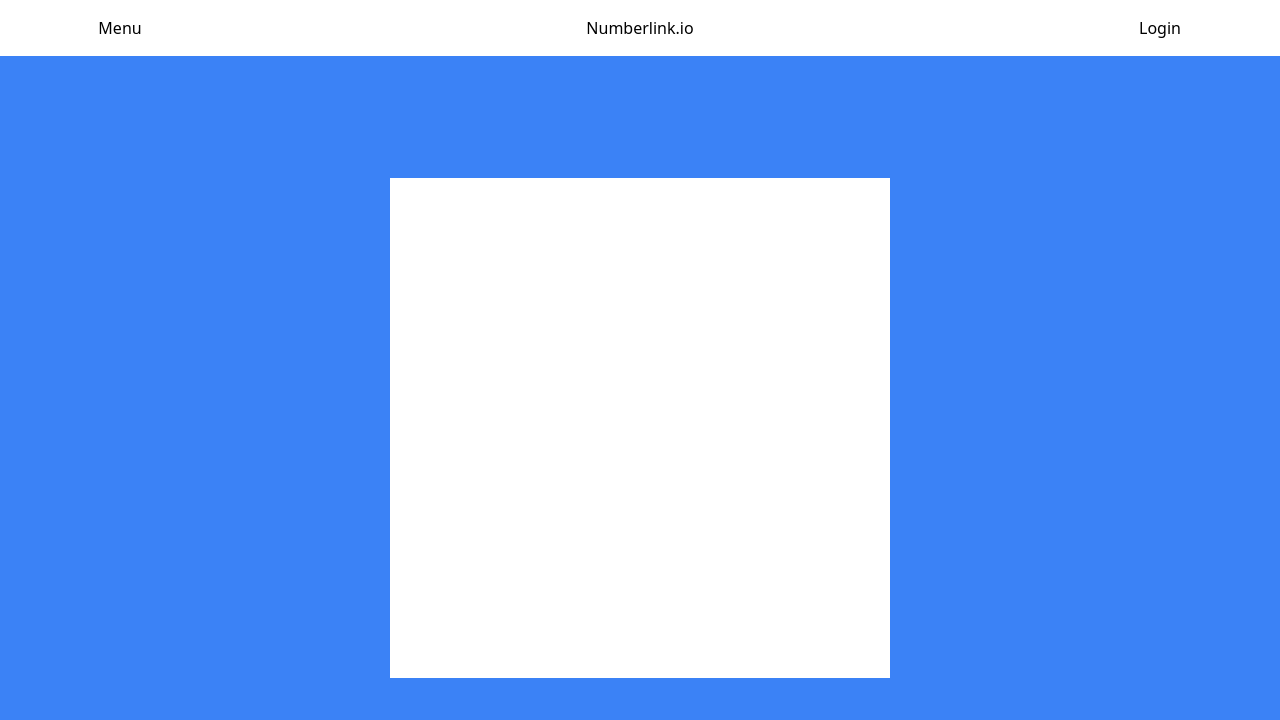
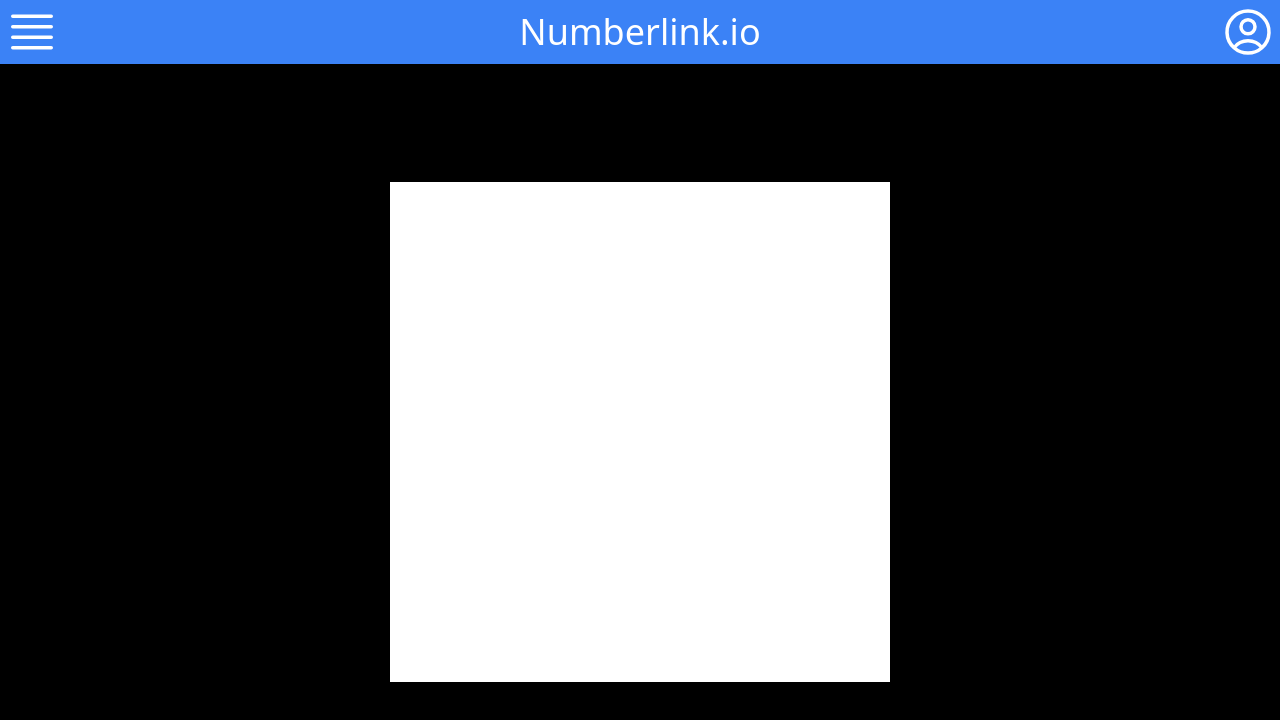
Before and after one commit to Ickyeris/NumberLink.io, a React (Vite) app in the folder client/: page /main in a window 1280 px wide. Shown: the top 720 px of the page. Built offline with nearby package versions, Linux system fonts and the light colour scheme.

Commit message:
fleshed out the login modal. added icons

```diff
--- a/client/package.json
+++ b/client/package.json
@@ -11,11 +11,13 @@
     "preview": "vite preview"
   },
   "dependencies": {
+    "@react-spring/web": "^9.7.5",
     "express": "^4.21.0",
     "pg": "^8.13.0",
     "react": "^18.3.1",
     "react-dom": "^18.3.1",
     "react-router-dom": "^6.26.1",
+    "react-spring": "^9.7.4",
     "styled-components": "^6.1.13",
     "tailwindcss": "^3.4.13"
   },
--- a/client/src/components/modals/login/loginmodal.tsx
+++ b/client/src/components/modals/login/loginmodal.tsx
@@ -1,5 +1,6 @@
 import React, { useState } from 'react'
-import "../../../output.css"
+import { useSpring, animated } from '@react-spring/web'
+import '../../../output.css'
 
 type LoginModelProps = {
     isOpen: boolean
@@ -7,23 +8,19 @@ type LoginModelProps = {
 }
 
 const LoginModal = ({ isOpen, onClose }: LoginModelProps) => {
-    if (!isOpen) return null;
-
-    const [username, setUsername] = useState("");
-    const [password, setPassword] = useState("")
-    const [isLoading, setIsLoading] = useState(false);
+    const [username, setUsername] = useState('')
+    const [password, setPassword] = useState('')
+    const [isLoading, setIsLoading] = useState(false)
     const [errorMessage, setErrorMessage] = useState('')
     const [showPassword, setShowPassword] = useState(false)
 
-
-
     const handleSubmit = async () => {
-        setErrorMessage('');
-        setIsLoading(true);
+        setErrorMessage('')
+        setIsLoading(true)
 
         const loginData = {
             username,
-            password
+            password,
         }
 
         try {
@@ -32,87 +29,101 @@ const LoginModal = ({ isOpen, onClose }: LoginModelProps) => {
                 headers: {
                     'Content-Type': 'application/json',
                 },
-                body: JSON.stringify(loginData)
-            });
+                body: JSON.stringify(loginData),
+            })
 
             if (!response.ok) {
-                const errorData = await response.json();
+                const errorData = await response.json()
                 throw new Error(errorData.message || 'Unknown error occurred')
             }
 
-            const data = await response.json();
-            console.log('Login Success!', data);
+            const data = await response.json()
+            console.log('Login Success!', data)
         } catch (error) {
-            setErrorMessage("Connection failed.");
-            console.error("Login failed!:", error);
+            setErrorMessage('Connection failed.')
+            console.error('Login failed!:', error)
         } finally {
-            setIsLoading(false);
+            setIsLoading(false)
         }
     }
 
-    const handleUsernameChange = (e:any) => {
-        setUsername(e?.target.value);
+    const handleUsernameChange = (e: any) => {
+        setUsername(e?.target.value)
     }
 
-    const handlePasswordChange = (e:any) => {
-        setPassword(e?.target.value);
+    const handlePasswordChange = (e: any) => {
+        setPassword(e?.target.value)
     }
 
-
-    const handleClose = (e:any) => {
+    const handleClose = (e: any) => {
         if (e.target === e.currentTarget) {
             onClose();
+            setErrorMessage("");
         }
     }
 
+    const springProps = useSpring({
+        transform: isOpen ? 'translateY(0px)' : 'translateY(-1000px)',
+        opacity: isOpen ? 1 : 0,
+        config: { tension: 200, friction: 20 },
+    })
 
     return (
         <div
+            className={`fixed w-screen h-screen bg-black ${isOpen ? 'bg-opacity-50' : 'bg-opacity-0'} flex justify-center items-center ${isOpen ? '' : 'pointer-events-none'}`}
             onClick={handleClose}
-            className='fixed w-screen h-screen bg-slate-700 bg-opacity-80 flex justify-center items-center'>
-            <div className='w-11/12 max-w-500 h-auto bg-white shadow-2xl rounded-lg flex flex-col p-4'>
-                <div className='w-full h-auto bg-gray-200 flex flex-row p-2'>
-                    <div className='w-1/5'/>
-                    <div className='w-3/5 h-full'>
-                        <h1 className='text-xl text-black'>Login</h1>
+        >
+            <animated.div
+                style={springProps}
+                className="w-11/12 max-w-500 h-auto bg-white shadow-2xl rounded-lg flex flex-col p-2 "
+            >
+                <div className="w-full h-auto flex flex-row p-2">
+                    <div className="w-1/5" />
+                    <div className="w-3/5 h-full">
+                        <h1 className="text-xl text-black">Login</h1>
                     </div>
-                    <div className='w-1/5 flex justify-end'>
-                        <button
-                            onClick={handleClose}
-                            className='text-xl'> X</button>
+                    <div className="w-1/5 h-10 flex justify-center">
+                        <button onClick={handleClose}>
+                            <svg
+                            className='h-full aspect-square '
+                            xmlns="http://www.w3.org/2000/svg" fill="none" viewBox="0 0 24 24" stroke-width="1.5" stroke="currentColor" class="size-6">
+                                <path stroke-linecap="round" stroke-linejoin="round" d="m9.75 9.75 4.5 4.5m0-4.5-4.5 4.5M21 12a9 9 0 1 1-18 0 9 9 0 0 1 18 0Z" />
+                            </svg>
+
+                        </button>
                     </div>
                 </div>
-                <div className='w-full flex-1 flex flex-col justify-center items-center p-4'>
-                    <div className='w-auto h-auto flex'>
-                        <div className='m-2'> Username </div>
+                <div className="w-full flex-1 flex flex-col justify-center items-center p-4">
+                    <div className="w-auto h-auto flex">
+                        <div className="m-2"> Username </div>
                         <input
-                            type='text'
-                            placeholder='Enter username'
+                            type="text"
+                            placeholder="Enter username"
                             value={username}
                             onChange={handleUsernameChange}
-                            className='m-2 border-b-2 border-black bg-transparent outline-none focus:ring-0'
+                            className="m-2 border-b-2 border-black bg-transparent outline-none focus:ring-0"
                             disabled={isLoading}
                         />
                     </div>
-                    <div className='w-auto h-auto flex'>
-                        <div className='m-2'> Password </div>
+                    <div className="w-auto h-auto flex">
+                        <div className="m-2"> Password </div>
                         <input
-                            type= {showPassword ? 'text' : 'password'}
-                            placeholder='Enter password'
+                            type={showPassword ? 'text' : 'password'}
+                            placeholder="Enter password"
                             value={password}
                             onChange={handlePasswordChange}
                             disabled={isLoading}
-                            className='m-2 border-b-2 border-black bg-transparent outline-none focus:ring-0'
+                            className="m-2 border-b-2 border-black bg-transparent outline-none focus:ring-0"
                         />
                     </div>
-                    <div className='flex w-auto p-2'>
-                        <div className='mr-4'>Show password</div>
+                    <div className="flex w-auto p-2">
+                        <div className="mr-4">Show password</div>
                         <input
-                            type='checkbox'
+                            type="checkbox"
                             onChange={() => setShowPassword(!showPassword)}
                         />
                     </div>
-                    <div className='flex justify-center w-full h-auto p-2'>
+                    <div className="flex justify-center w-full h-auto p-2">
                         <button
                             onClick={handleSubmit}
                             disabled={isLoading}
@@ -122,22 +133,23 @@ const LoginModal = ({ isOpen, onClose }: LoginModelProps) => {
                         </button>
                         <button
                             disabled={isLoading}
-                            className='bg-blue-400 p-2 m-2 text-white'>
+                            className="bg-blue-400 p-2 m-2 text-white"
+                        >
                             Create account
                         </button>
-                        <button
-                            disabled={isLoading}
-                            className='bg-gray-400 p-2 m-2 text-white'>
-                            Continue as guest
-                        </button>
                     </div>
+                    {
+                        errorMessage &&
+                        <div className='text-red-950'>
+                        {
+                            errorMessage
+                        }
+                        </div>
+                    }
                 </div>
-            </div>
+            </animated.div>
         </div>
     )
 }
 
-
-
-
-export default LoginModal;
+export default LoginModal
--- a/client/src/components/navbar/navbar.tsx
+++ b/client/src/components/navbar/navbar.tsx
@@ -1,38 +1,70 @@
-import React, { useState } from "react";
-import LoginModal from "../modals/login/loginmodal";
+import React, { useState } from 'react'
+import LoginModal from '../modals/login/loginmodal'
 
 import '../../output.css'
 
 const Navbar = () => {
-    const [username, setUsername] = useState("")
+    const [username, setUsername] = useState('')
     const [loginOpened, setLoginOpened] = useState(false)
 
-
     const closeLoginModal = () => {
-        setLoginOpened(false);
+        setLoginOpened(false)
     }
 
+    return (
+        <div className="w-full h-auto flex flex-col bg-blue-500 ">
+            <LoginModal isOpen={loginOpened} onClose={closeLoginModal} />
+            <div className="flex flex-row min-w-full h-16 p-1 text-white">
+                <button
+                    className="w-1/5 flex justify-start  "
+                    onClick={() => setLoginOpened(!loginOpened)}
+                >
+                    <svg
+                        className="h-full"
+                        xmlns="http://www.w3.org/2000/svg"
+                        fill="none"
+                        viewBox="0 0 24 24"
+                        stroke-width="1.5"
+                        stroke="currentColor"
+                    >
+                        <path
+                            stroke-linecap="round"
+                            stroke-linejoin="round"
+                            d="M3.75 5.25h16.5m-16.5 4.5h16.5m-16.5 4.5h16.5m-16.5 4.5h16.5"
+                        />
+                    </svg>
+                </button>
 
-    return (
-        <div className='w-full h-auto flex flex-col'>
-            {
-                loginOpened && <LoginModal isOpen={loginOpened} onClose={closeLoginModal}/>
-            }
-                <div className="flex flex-row min-w-full p-4">
-                    <div className="w-1/5">
-                        Menu
-                    </div>
-                    <div className="w-4/5">
-                        Numberlink.io
-                    </div>
-                    <div className="w-1/5">
-                        <button
+                <div className="w-4/5 flex justify-center items-center text-white">
+                    <button>
+                        <h1 className="text-4xl ">Numberlink.io</h1>
+                    </button>
+                </div>
+
+                <div className="w-1/5 flex justify-end text-white">
+                    <button
+                        className="h-full aspect-square "
                         onClick={() => setLoginOpened(!loginOpened)}
-                        >Login</button>
-                    </div>
+                    >
+                        <svg
+                            className="w-full h-full"
+                            xmlns="http://www.w3.org/2000/svg"
+                            fill="none"
+                            viewBox="0 0 24 24"
+                            stroke-width="1.5"
+                            stroke="currentColor"
+                        >
+                            <path
+                                stroke-linecap="round"
+                                stroke-linejoin="round"
+                                d="M17.982 18.725A7.488 7.488 0 0 0 12 15.75a7.488 7.488 0 0 0-5.982 2.975m11.963 0a9 9 0 1 0-11.963 0m11.963 0A8.966 8.966 0 0 1 12 21a8.966 8.966 0 0 1-5.982-2.275M15 9.75a3 3 0 1 1-6 0 3 3 0 0 1 6 0Z"
+                            />
+                        </svg>
+                    </button>
                 </div>
+            </div>
         </div>
     )
-};
+}
 
-export default Navbar;
+export default Navbar
--- a/client/src/output.css
+++ b/client/src/output.css
@@ -554,24 +554,32 @@ video {
   display: none;
 }
 
+.pointer-events-none {
+  pointer-events: none;
+}
+
 .fixed {
   position: fixed;
 }
 
-.m-5 {
-  margin: 1.25rem;
+.absolute {
+  position: absolute;
 }
 
-.m-3 {
-  margin: 0.75rem;
+.left-1\/2 {
+  left: 50%;
 }
 
-.m-1 {
-  margin: 0.25rem;
+.top-1\/2 {
+  top: 50%;
 }
 
-.m-4 {
-  margin: 1rem;
+.top-0 {
+  top: 0px;
+}
+
+.left-0 {
+  left: 0px;
 }
 
 .m-2 {
@@ -590,32 +598,53 @@ video {
   aspect-ratio: 1 / 1;
 }
 
-.h-100 {
-  height: 100px;
+.size-6 {
+  width: 1.5rem;
+  height: 1.5rem;
 }
 
-.h-500 {
-  height: 500px;
+.h-16 {
+  height: 4rem;
 }
 
 .h-auto {
   height: auto;
 }
 
+.h-full {
+  height: 100%;
+}
+
 .h-screen {
   height: 100vh;
 }
 
-.h-full {
-  height: 100%;
+.h-32 {
+  height: 8rem;
 }
 
-.h-60 {
-  height: 15rem;
+.h-10 {
+  height: 2.5rem;
+}
+
+.w-1\/5 {
+  width: 20%;
 }
 
 .w-11\/12 {
   width: 91.666667%;
+}
+
+.w-3\/5 {
+  width: 60%;
+}
+
+.w-4\/5 {
+  width: 80%;
+}
+
+.w-auto {
+  width: auto;
 }
 
 .w-full {
@@ -624,26 +653,6 @@ video {
 
 .w-screen {
   width: 100vw;
-}
-
-.w-1\/5 {
-  width: 20%;
-}
-
-.w-3\/5 {
-  width: 60%;
-}
-
-.w-auto {
-  width: auto;
-}
-
-.w-1\/2 {
-  width: 50%;
-}
-
-.w-4\/5 {
-  width: 80%;
 }
 
 .min-w-full {
@@ -658,6 +667,20 @@ video {
   flex: 1 1 0%;
 }
 
+.-translate-x-1\/2 {
+  --tw-translate-x: -50%;
+  transform: translate(var(--tw-translate-x), var(--tw-translate-y)) rotate(var(--tw-rotate)) skewX(var(--tw-skew-x)) skewY(var(--tw-skew-y)) scaleX(var(--tw-scale-x)) scaleY(var(--tw-scale-y));
+}
+
+.-translate-y-1\/2 {
+  --tw-translate-y: -50%;
+  transform: translate(var(--tw-translate-x), var(--tw-translate-y)) rotate(var(--tw-rotate)) skewX(var(--tw-skew-x)) skewY(var(--tw-skew-y)) scaleX(var(--tw-scale-x)) scaleY(var(--tw-scale-y));
+}
+
+.transform {
+  transform: translate(var(--tw-translate-x), var(--tw-translate-y)) rotate(var(--tw-rotate)) skewX(var(--tw-skew-x)) skewY(var(--tw-skew-y)) scaleX(var(--tw-scale-x)) scaleY(var(--tw-scale-y));
+}
+
 .resize {
   resize: both;
 }
@@ -668,10 +691,6 @@ video {
 
 .flex-col {
   flex-direction: column;
-}
-
-.items-start {
-  align-items: flex-start;
 }
 
 .items-center {
@@ -690,14 +709,6 @@ video {
   justify-content: center;
 }
 
-.justify-around {
-  justify-content: space-around;
-}
-
-.justify-evenly {
-  justify-content: space-evenly;
-}
-
 .rounded-lg {
   border-radius: 0.5rem;
 }
@@ -711,9 +722,14 @@ video {
   border-color: rgb(0 0 0 / var(--tw-border-opacity));
 }
 
-.bg-blue-100 {
+.bg-black {
   --tw-bg-opacity: 1;
-  background-color: rgb(219 234 254 / var(--tw-bg-opacity));
+  background-color: rgb(0 0 0 / var(--tw-bg-opacity));
+}
+
+.bg-blue-400 {
+  --tw-bg-opacity: 1;
+  background-color: rgb(96 165 250 / var(--tw-bg-opacity));
 }
 
 .bg-blue-500 {
@@ -726,19 +742,23 @@ video {
   background-color: rgb(30 64 175 / var(--tw-bg-opacity));
 }
 
-.bg-red-100 {
+.bg-gray-200 {
   --tw-bg-opacity: 1;
-  background-color: rgb(254 226 226 / var(--tw-bg-opacity));
+  background-color: rgb(229 231 235 / var(--tw-bg-opacity));
 }
 
-.bg-slate-300 {
+.bg-gray-300 {
   --tw-bg-opacity: 1;
-  background-color: rgb(203 213 225 / var(--tw-bg-opacity));
+  background-color: rgb(209 213 219 / var(--tw-bg-opacity));
 }
 
-.bg-slate-700 {
+.bg-gray-400 {
   --tw-bg-opacity: 1;
-  background-color: rgb(51 65 85 / var(--tw-bg-opacity));
+  background-color: rgb(156 163 175 / var(--tw-bg-opacity));
+}
+
+.bg-transparent {
+  background-color: transparent;
 }
 
 .bg-white {
@@ -746,68 +766,43 @@ video {
   background-color: rgb(255 255 255 / var(--tw-bg-opacity));
 }
 
-.bg-slate-400 {
+.bg-red-100 {
   --tw-bg-opacity: 1;
-  background-color: rgb(148 163 184 / var(--tw-bg-opacity));
+  background-color: rgb(254 226 226 / var(--tw-bg-opacity));
 }
 
-.bg-slate-500 {
+.bg-blue-100 {
   --tw-bg-opacity: 1;
-  background-color: rgb(100 116 139 / var(--tw-bg-opacity));
+  background-color: rgb(219 234 254 / var(--tw-bg-opacity));
 }
 
-.bg-transparent {
-  background-color: transparent;
+.bg-opacity-50 {
+  --tw-bg-opacity: 0.5;
 }
 
-.bg-blue-200 {
+.bg-opacity-100 {
   --tw-bg-opacity: 1;
-  background-color: rgb(191 219 254 / var(--tw-bg-opacity));
 }
 
-.bg-blue-600 {
-  --tw-bg-opacity: 1;
-  background-color: rgb(37 99 235 / var(--tw-bg-opacity));
+.bg-opacity-0 {
+  --tw-bg-opacity: 0;
 }
 
-.bg-gray-200 {
-  --tw-bg-opacity: 1;
-  background-color: rgb(229 231 235 / var(--tw-bg-opacity));
+.p-1 {
+  padding: 0.25rem;
 }
 
-.bg-gray-400 {
-  --tw-bg-opacity: 1;
-  background-color: rgb(156 163 175 / var(--tw-bg-opacity));
-}
-
-.bg-gray-100 {
-  --tw-bg-opacity: 1;
-  background-color: rgb(243 244 246 / var(--tw-bg-opacity));
-}
-
-.bg-blue-400 {
-  --tw-bg-opacity: 1;
-  background-color: rgb(96 165 250 / var(--tw-bg-opacity));
-}
-
-.bg-opacity-80 {
-  --tw-bg-opacity: 0.8;
+.p-2 {
+  padding: 0.5rem;
 }
 
 .p-4 {
   padding: 1rem;
 }
 
-.p-1 {
-  padding: 0.25rem;
-}
-
-.p-3 {
-  padding: 0.75rem;
-}
-
-.p-2 {
-  padding: 0.5rem;
+.text-4xl {
+  font-size: 2.25rem;
+  line-height: 2.5rem;
 }
 
 .text-xl {
@@ -815,14 +810,29 @@ video {
   line-height: 1.75rem;
 }
 
+.text-black {
+  --tw-text-opacity: 1;
+  color: rgb(0 0 0 / var(--tw-text-opacity));
+}
+
 .text-white {
   --tw-text-opacity: 1;
   color: rgb(255 255 255 / var(--tw-text-opacity));
 }
 
-.text-black {
+.text-red-400 {
   --tw-text-opacity: 1;
-  color: rgb(0 0 0 / var(--tw-text-opacity));
+  color: rgb(248 113 113 / var(--tw-text-opacity));
+}
+
+.text-red-500 {
+  --tw-text-opacity: 1;
+  color: rgb(239 68 68 / var(--tw-text-opacity));
+}
+
+.text-red-950 {
+  --tw-text-opacity: 1;
+  color: rgb(69 10 10 / var(--tw-text-opacity));
 }
 
 .shadow-2xl {
--- a/client/src/pages/main/main.tsx
+++ b/client/src/pages/main/main.tsx
@@ -49,7 +49,7 @@ const MainPage = () => {
     return (
         <div ref={mainRef} className="flex flex-col w-screen h-screen justify-start items-center">
             <Navbar />
-            <div className='w-full flex-1 bg-blue-500 flex justify-center items-center p-4'>
+            <div className='w-full flex-1 bg-black flex justify-center items-center p-4'>
                 <div className='w-full max-w-500 h-auto bg-blue-800'>
                     <div className='aspect-square width-full bg-white'>
                     </div>
```
Also changed, not shown: 1 other file (tests, documents, lock files or other folders).
